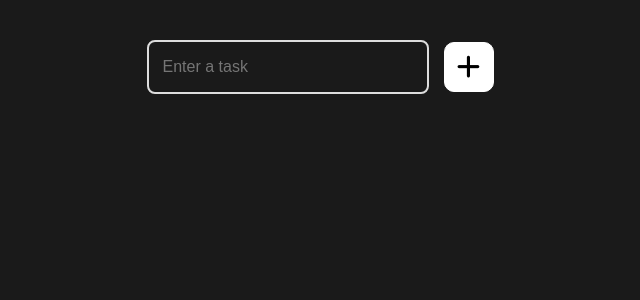
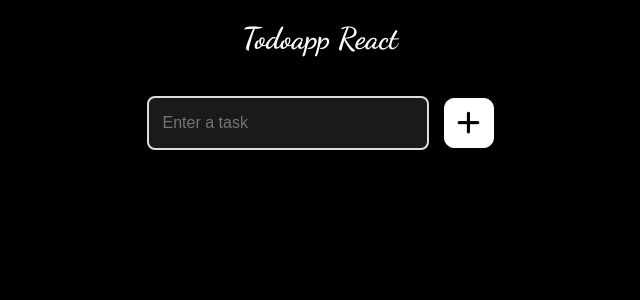
Before and after one commit to abhishekk119/Todo-react, a React (Vite) app: page / in a window 1280 px wide. Shown: the top 300 px of the page, without its empty margins (320-960 px from the left). Built offline with nearby package versions, Linux system fonts and the light colour scheme; a web font is replaced by a local one.

Commit message:
Added new features

```diff
--- a/src/App.jsx
+++ b/src/App.jsx
@@ -196,6 +196,9 @@ function App() {
 
   return (
     <>
+      <div className="logo">
+        <p>Todoapp React</p>
+      </div>
       <div className="userinputwrapper">
         <Userinput usersnewinputtedtask={updateTask} />
       </div>
--- a/src/index.css
+++ b/src/index.css
@@ -1,5 +1,5 @@
 body {
-  background-color: #1a1a1a;
+  background-color: black;
   font-family: "Inter", sans-serif;
 }
 
@@ -43,12 +43,12 @@ body {
 
 .date-group {
   margin-top: 20px;
-  border: 1px solid #504d4d;
+  border: 1px solid #1a1a1a;
   border-radius: 8px;
   width: 600px;
   padding: 10px;
   box-shadow: 0 4px 6px rgba(0, 0, 0, 0.1);
-  background-color: #383636;
+  background-color: #1a1a1a;
 }
 
 .tasknumber-and-checkbox-and-task {
@@ -196,6 +196,28 @@ body {
   border: none;
   cursor: pointer;
   font-size: 18px;
+}
+
+.logo {
+  display: flex;
+  align-items: center;
+  justify-content: center;
+  margin-top: 20px;
+  padding: 0;
+}
+
+.logo P {
+  margin: 0;
+  padding: 0;
+  color: white;
+  font-family: "Dancing Script", cursive;
+  font-size: 30px;
+  font-weight: bold;
+}
+
+.calendar-icon {
+  -webkit-tap-highlight-color: transparent; /* For iOS/Safari */
+  tap-highlight-color: transparent; /* Standard property */
 }
 
 .calendar-icon {
```
